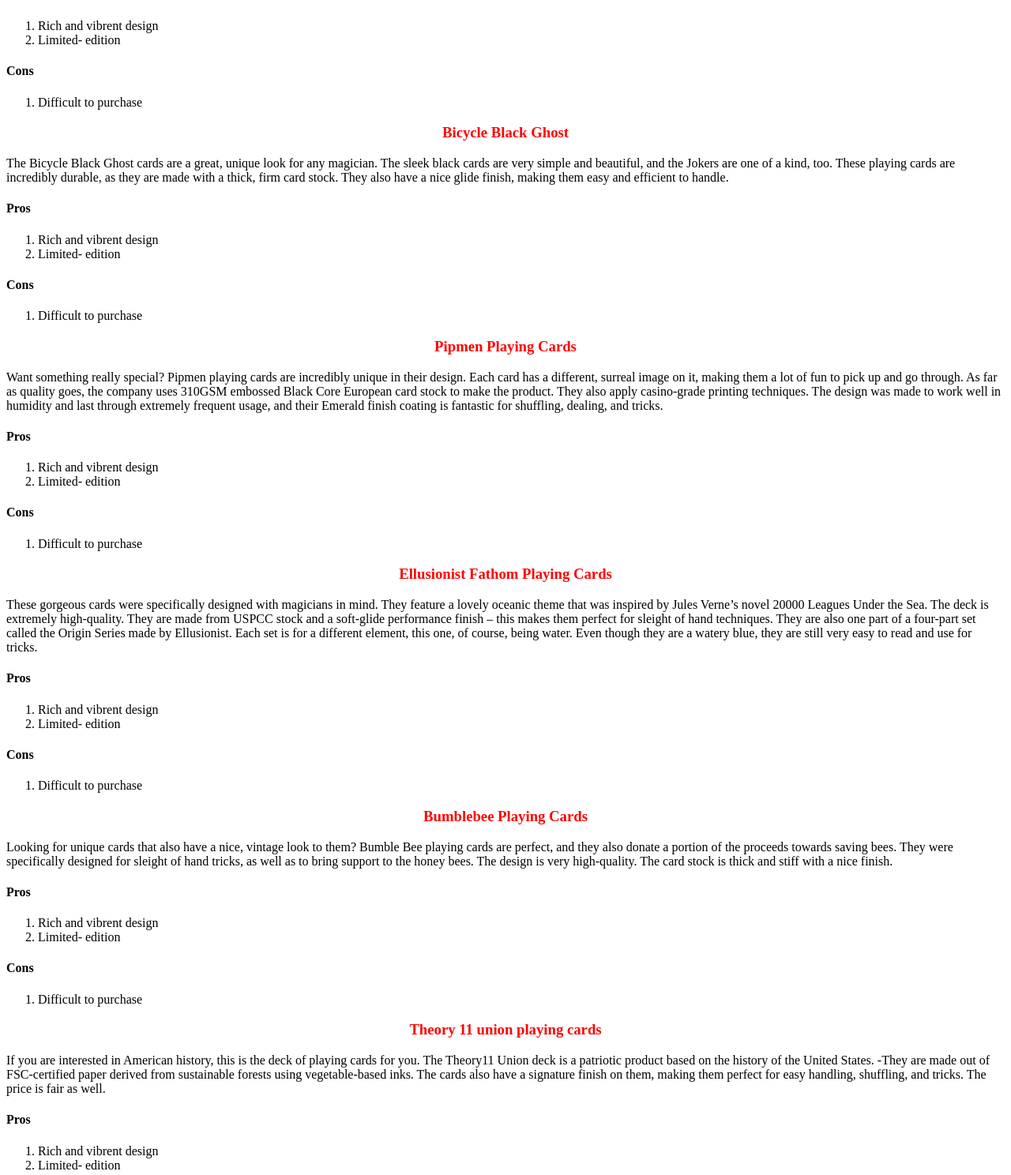
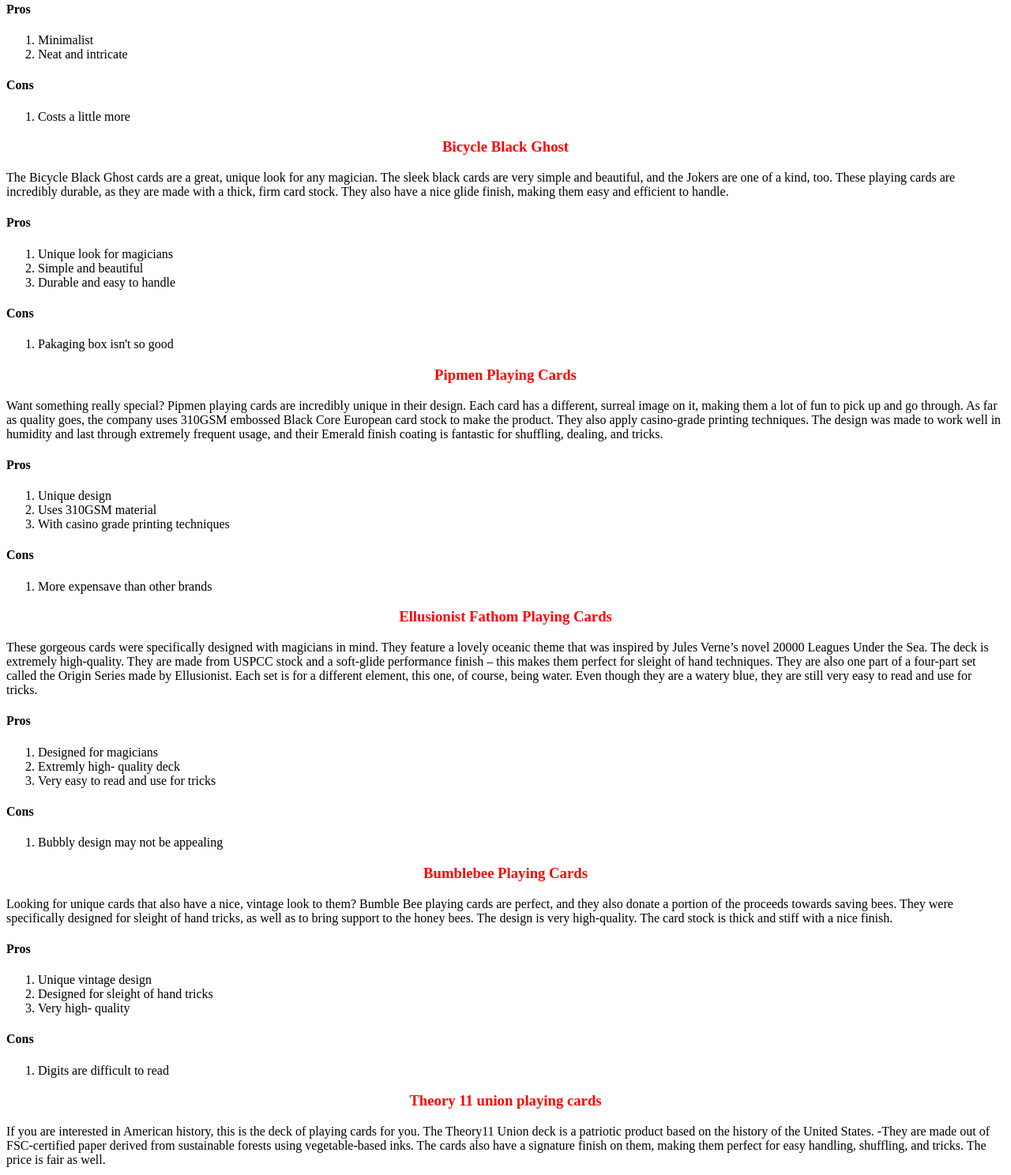
Before and after one commit to Arhaam13/home, a plain HTML site: page decks.html in a window 1280 px wide. Shown: the part 1643-3131 px from the top of the page at 79% size. Drawn offline with Linux system fonts and the light colour scheme.

Commit message:
Update decks.html

```diff
--- a/decks.html
+++ b/decks.html
@@ -73,8 +73,9 @@
 			handle and use. The print and images are easy for you to read as well.</p>
 		<h4>Pros</h4>
 			<ol>
-				<li>Rich and vibrent design</li>
-				<li>Limited- edition</li>
+				<li>Thick and sturdy</li>
+				<li>Easy to handle and use</li>
+				<li>Prints are easy to read</li>
 			</ol>
 		<h4>Cons</h4>
 			<ol>
@@ -88,12 +89,12 @@
 			difficult to find. </p>
 		<h4>Pros</h4>
 			<ol>
-				<li>Rich and vibrent design</li>
-				<li>Limited- edition</li>
+				<li>Minimalist</li>
+				<li>Neat and intricate</li>
 			</ol>
 		<h4>Cons</h4>
 			<ol>
-				<li>Difficult to purchase</li>
+				<li>Costs a little more</li>
 			</ol>
 	   <h3 class = "id">Bicycle Black Ghost</h3>
 		<p>The Bicycle Black Ghost cards are a great, unique look for any magician. The sleek black cards are very simple and
@@ -101,12 +102,13 @@
 			with a thick, firm card stock. They also have a nice glide finish, making them easy and efficient to handle.</p>
 		<h4>Pros</h4>
 			<ol>
-				<li>Rich and vibrent design</li>
-				<li>Limited- edition</li>
+				<li>Unique look for magicians</li>
+				<li>Simple and beautiful</li>
+				<li>Durable and easy to handle</li>
 			</ol>
 		<h4>Cons</h4>
 			<ol>
-				<li>Difficult to purchase</li>
+				<li>Pakaging box isn't so good</li>
 			</ol>
 	   <h3 class = "id">Pipmen Playing Cards</h3>
 		<p>Want something really special? Pipmen playing cards are incredibly unique in their design. Each card has a different,
@@ -116,12 +118,13 @@
 			Emerald finish coating is fantastic for shuffling, dealing, and tricks.</p>
 		<h4>Pros</h4>
 			<ol>
-				<li>Rich and vibrent design</li>
-				<li>Limited- edition</li>
+				<li>Unique design</li>
+				<li>Uses 310GSM material</li>
+				<li>With casino grade printing techniques</li>
 			</ol>
 		<h4>Cons</h4>
 			<ol>
-				<li>Difficult to purchase</li>
+				<li>More expensave than other brands</li>
 			</ol>
 	   <h3 class = "id">Ellusionist Fathom Playing Cards</h3>
 		<p>These gorgeous cards were specifically designed with magicians in mind. They feature a lovely oceanic theme that was
@@ -132,12 +135,13 @@
 			to read and use for tricks.</p>
 		<h4>Pros</h4>
 			<ol>
-				<li>Rich and vibrent design</li>
-				<li>Limited- edition</li>
+				<li>Designed for magicians</li>
+				<li>Extremly high- quality deck</li>
+				<li>Very easy to read and use for tricks</li>
 			</ol>
 		<h4>Cons</h4>
 			<ol>
-				<li>Difficult to purchase</li>
+				<li>Bubbly design may not be appealing</li>
 			</ol>
 	   <h3 class = "id">Bumblebee Playing Cards</h3>
 		<p>Looking for unique cards that also have a nice, vintage look to them? Bumble Bee playing cards are perfect, and they
@@ -146,12 +150,13 @@
 			and stiff with a nice finish.</p>
 		<h4>Pros</h4>
 			<ol>
-				<li>Rich and vibrent design</li>
-				<li>Limited- edition</li>
+				<li>Unique vintage design</li>
+				<li>Designed for sleight of hand tricks</li>
+				<li>Very high- quality</li>
 			</ol>
 		<h4>Cons</h4>
 			<ol>
-				<li>Difficult to purchase</li>
+				<li>Digits are difficult to read</li>
 			</ol>
 	   <h3 class = "id">Theory 11 union playing cards</h3>
 		<p>If you are interested in American history, this is the deck of playing cards for you. The Theory11 Union deck is a
```
